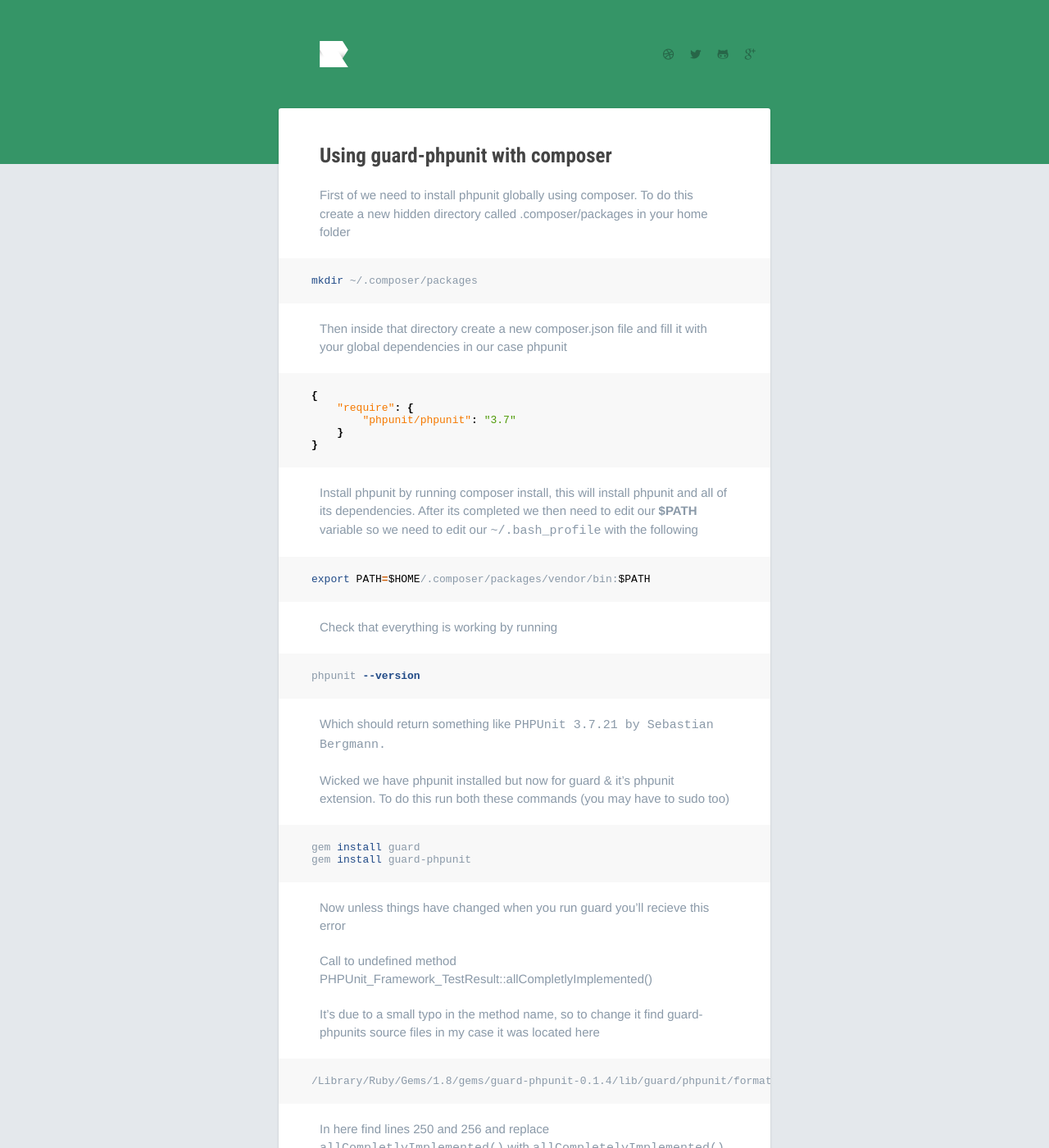
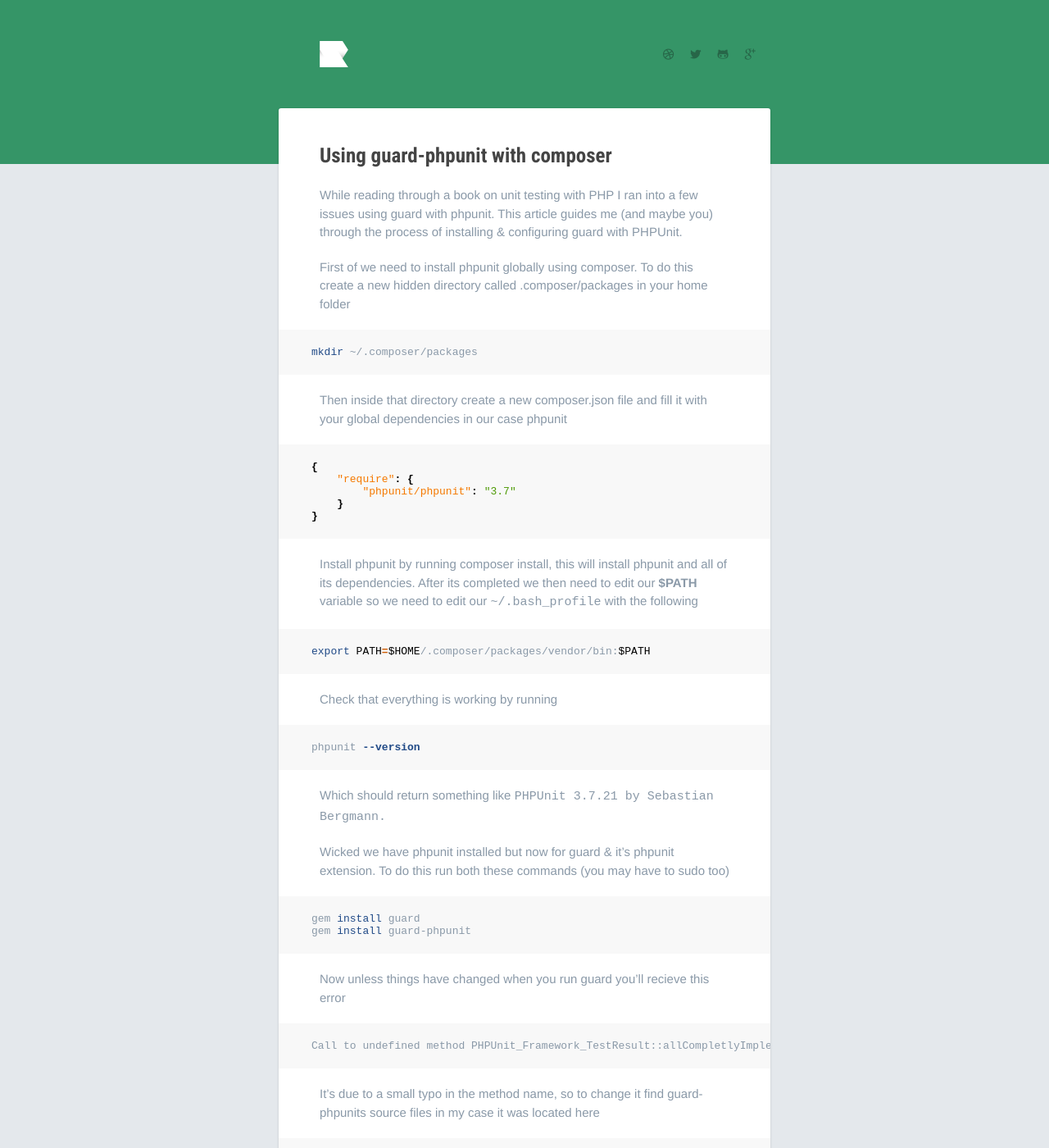
Before and after one commit to studioromeo/studioromeo.github.com, a Jekyll site: the page built from _posts/2013-06-11-using-guard-phpunit-with-composer.md, in a window 1280 px wide and 1400 px high. Shown: the whole window at 82% size. Built offline with Jekyll 4.4.1, drawn with Linux system fonts in a browser that asks for light colours; comment, search, counter and statistics services are not loaded; some of the changed text lies outside the part shown.

Commit message:
Minor edits

```diff
--- a/_posts/2013-06-11-using-guard-phpunit-with-composer.md
+++ b/_posts/2013-06-11-using-guard-phpunit-with-composer.md
@@ -2,6 +2,8 @@
 layout: post
 title: Using guard-phpunit with composer
 ---
+
+While reading through a book on unit testing with PHP I ran into a few issues using guard with phpunit. This article guides me (and maybe you) through the process of installing & configuring guard with PHPUnit.
 
 First of we need to install phpunit globally using composer. To do this create a new hidden directory called .composer/packages in your home folder
 
@@ -42,7 +44,9 @@
 
 Now unless things have changed when you run guard you'll recieve this error
 
+{% highlight text %}
 Call to undefined method PHPUnit_Framework_TestResult::allCompletlyImplemented()
+{% endhighlight %}
 
 It's due to a small typo in the method name, so to change it find guard-phpunits source files in my case it was located here
 
@@ -50,7 +54,6 @@
 /Library/Ruby/Gems/1.8/gems/guard-phpunit-0.1.4/lib/guard/phpunit/formatters/PHPUnit-Progress/PHPUnit/Extensions/Progress/ResultPrinter.php
 {% endhighlight %}
 
-In here find lines 250 and 256 and replace `allCompletlyImplemented()` with `allCompletelyImplemented()` Save and then run guard again
+In here find lines 250 and 256 and replace `allCompletlyImplemented()` with `allCompletelyImplemented()` Save and then run guard again.
 
-
-NB: https://github.com/Maher4Ever/guard-phpunit/issues/10
+I hope this helps anyone else in the same situation. All credit goes to this [issue on Github](https://github.com/Maher4Ever/guard-phpunit/issues/10)
```
